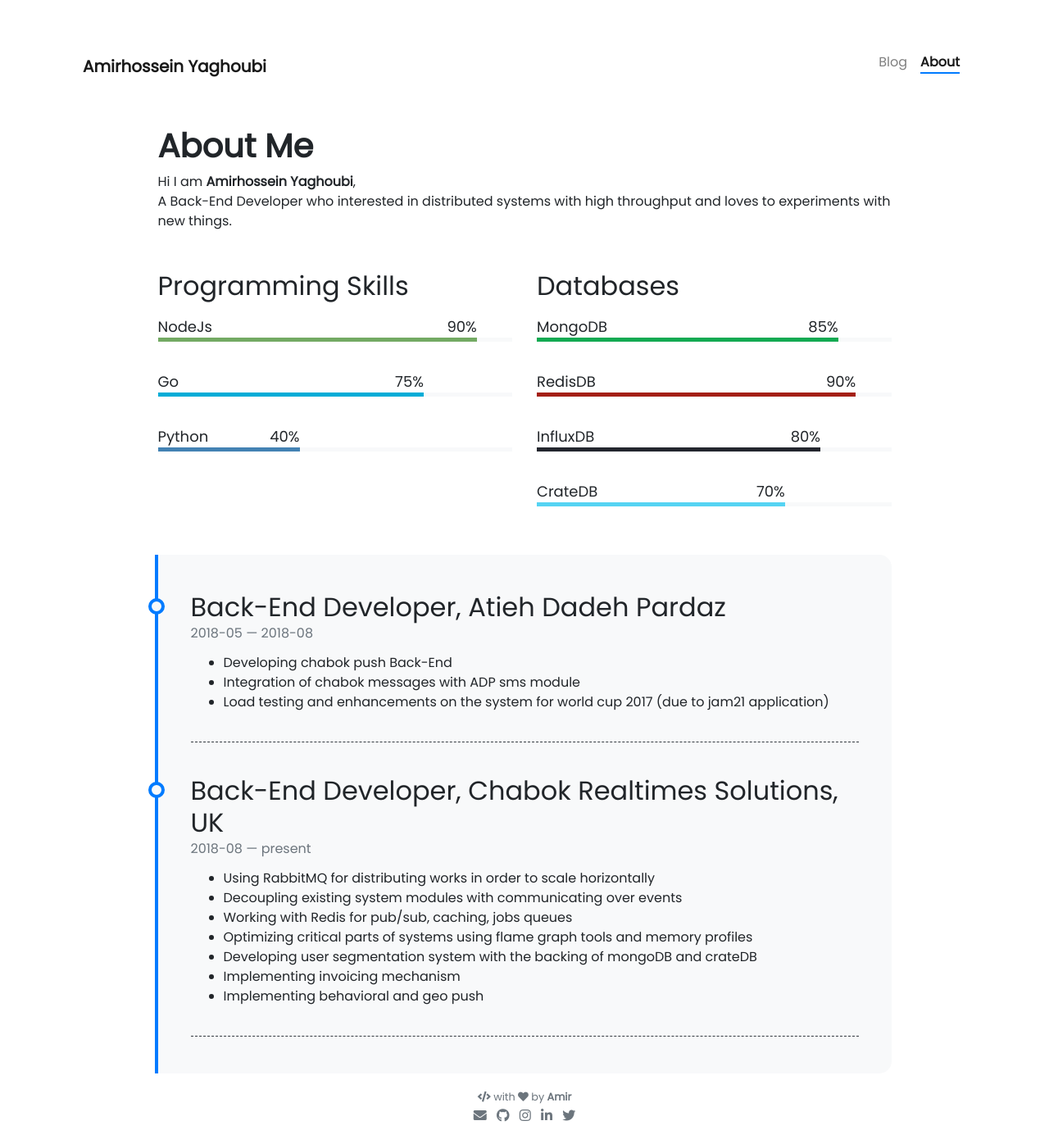
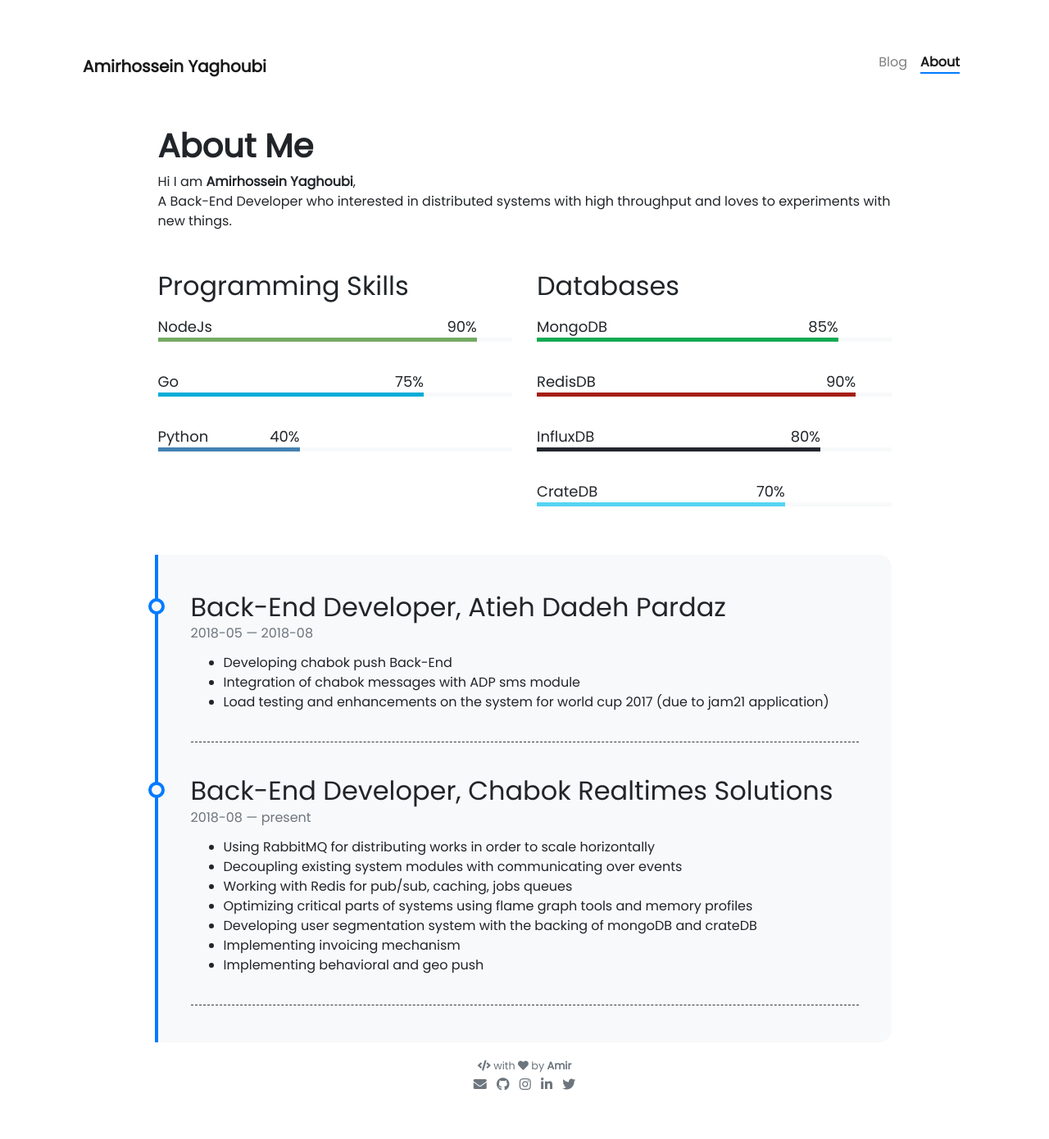
Before and after one commit to amir-yaghoubi/portfolio, a Jekyll site: the page built from pages/about.md, in a window 1280 px wide. Shown: the whole page at 82% size. Built offline with Jekyll 4.4.1, drawn with Linux system fonts in a browser that asks for light colours; nearby versions of some CDN libraries; after the commit the page ends 1352 px from its top, so only the background shows below that.

```diff
--- a/_data/timeline.yml
+++ b/_data/timeline.yml
@@ -7,7 +7,7 @@
     - Integration of chabok messages with ADP sms module
     - Load testing and enhancements on the system for world cup 2017 (due to jam21 application)
 
-- title: Back-End Developer, Chabok Realtimes Solutions, UK
+- title: Back-End Developer, Chabok Realtimes Solutions
   from: 2018-08
   to: present
   # description: blah blah blah
```
